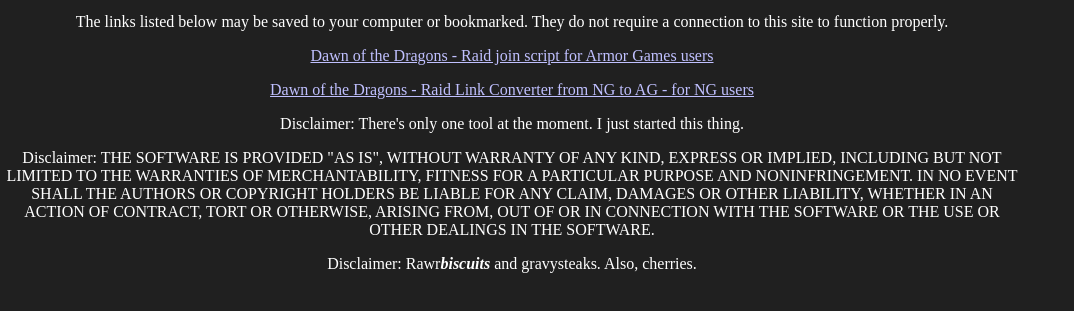
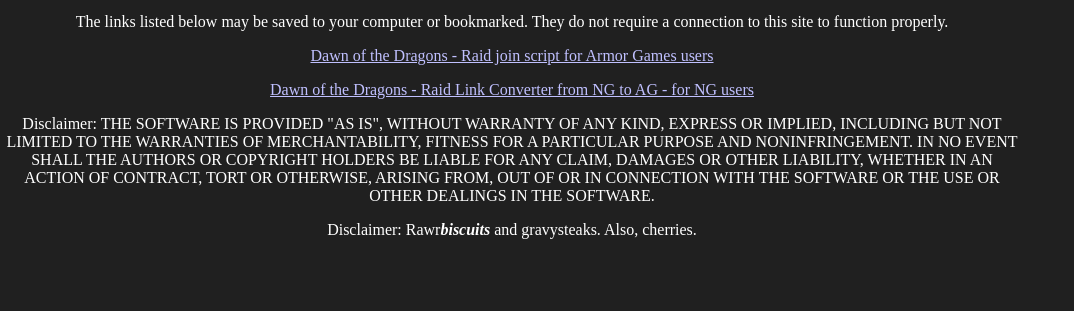
Before and after one commit to Iambian/Iambian.github.io, a plain HTML site: page index.html in a window 1280 px wide. Shown: the part 119-430 px from the top of the page, without its empty margins (0-1074 px from the left). Drawn offline with Linux system fonts and the light colour scheme.

Commit message:
Removed one-tool disclaimer

```diff
--- a/index.html
+++ b/index.html
@@ -29,8 +29,6 @@ do not require a connection to this site to function properly.</p>
 <p><a href="ag_raidjoin.html">Dawn of the Dragons - Raid join script for Armor Games users</a></p>
 <p><a href="ag_linkconv.html">Dawn of the Dragons - Raid Link Converter from NG to AG - for NG users</a></p>
 
-<p>Disclaimer: There's only one tool at the moment. I just started this thing.</p>
-
 <p>Disclaimer: THE SOFTWARE IS PROVIDED "AS IS", WITHOUT WARRANTY OF ANY KIND, EXPRESS
 OR IMPLIED, INCLUDING BUT NOT LIMITED TO THE WARRANTIES OF MERCHANTABILITY,
 FITNESS FOR A PARTICULAR PURPOSE AND NONINFRINGEMENT. IN NO EVENT SHALL THE
```
